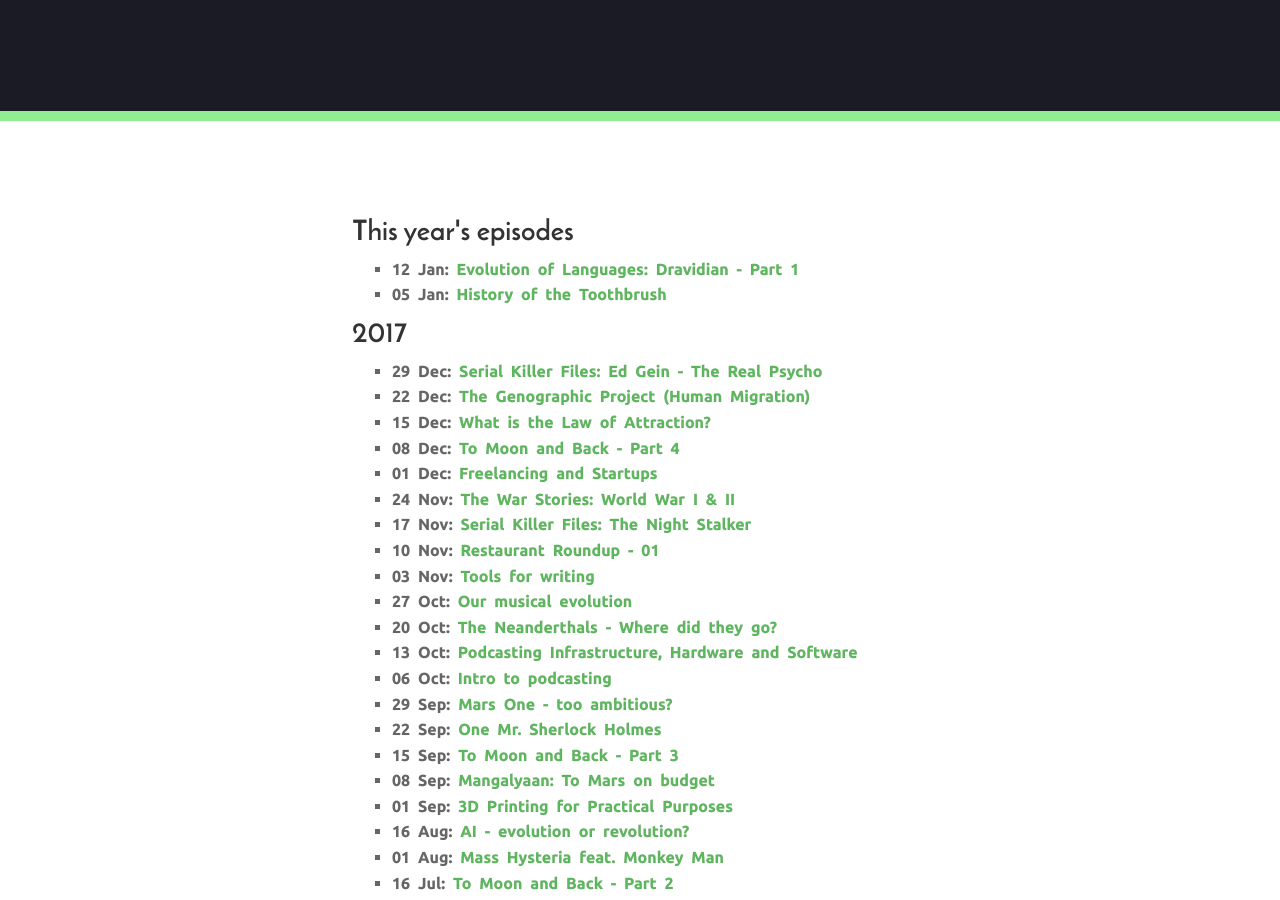
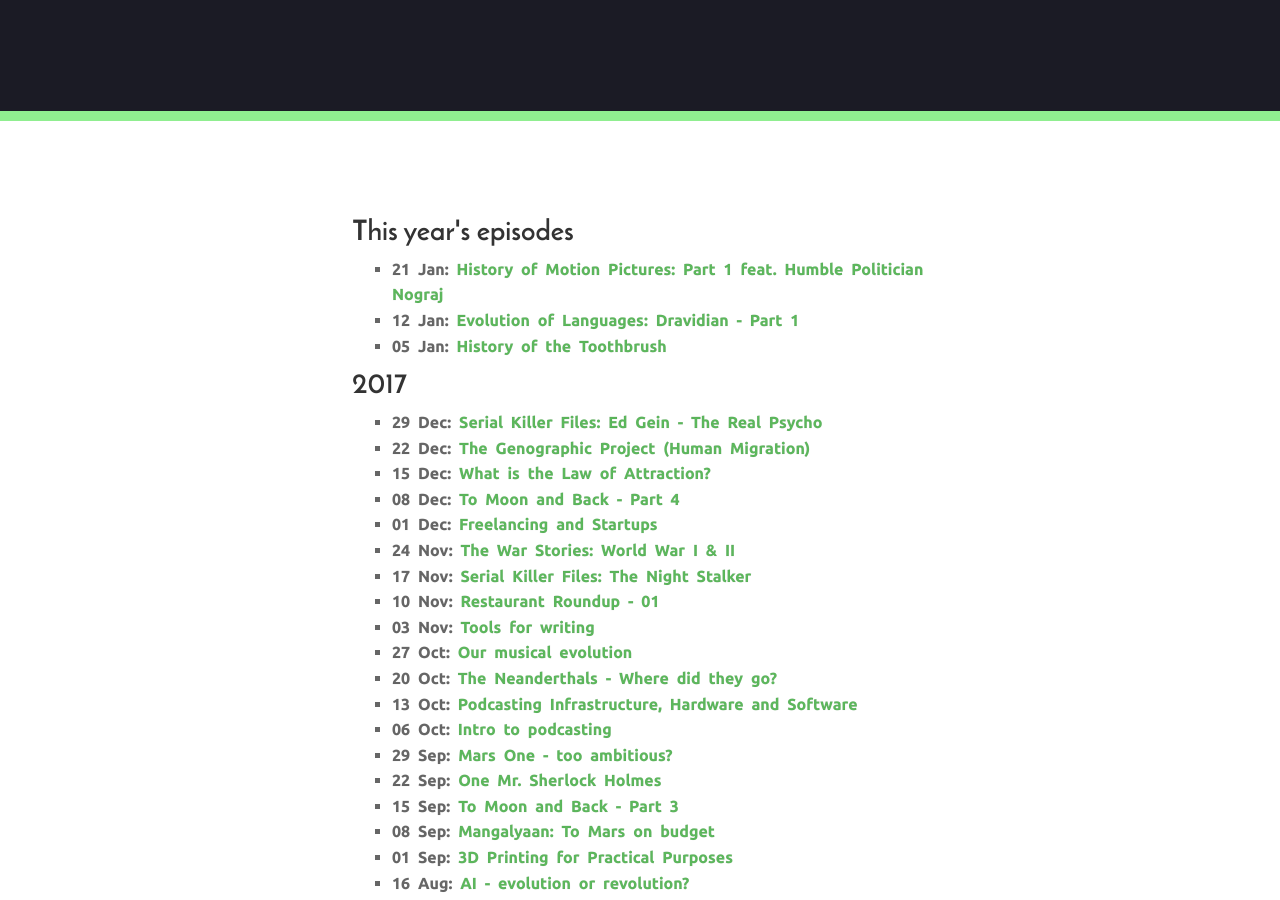
Before and after one commit to ramblingjoint/ramblingjoint, a Jekyll site: the page built from archives/index.html, in a window 1280 px wide and 900 px high, scrolled down 306 px. Built offline with Jekyll 4.4.1, drawn with Linux system fonts in a browser that asks for light colours; comment, search, counter and statistics services are not loaded; part of the change alters nothing that is shown.

Commit message:
published 'history of motion pic 1'

```diff
--- a/_posts/2018-01-12-028-evolution-of-language-dravidian-01.md
+++ b/_posts/2018-01-12-028-evolution-of-language-dravidian-01.md
@@ -1,7 +1,7 @@
 ---
 layout: post
 title:  "Evolution of Languages: Dravidian - Part 1"
-excerpt: "A look into the evolution o languages starting with Dravidian."
+excerpt: "A look into the evolution of languages starting with Dravidian."
 summary: "We talk about Dravidian languages, especially Kannada."
 episode: "028"
 audio: https://traffic.libsyn.com/writerandgeek/WnGEP028.mp3
--- /dev/null
+++ b/_posts/2018-01-21-029-history-of-motion-picture-01.md
@@ -0,0 +1,26 @@
+---
+layout: post
+title:  "History of Motion Pictures: Part 1 feat. Humble Politician Nograj"
+excerpt: "A look into the evolution of motion pictures and photography"
+summary: "We talk about the evolution of motion pictures and photography"
+episode: "029"
+audio: https://traffic.libsyn.com/writerandgeek/WnGEP029.mp3
+duration: "24:59"
+length: "8998039"
+explicit: "no"
+block: "no"
+banner: https://res.cloudinary.com/writerandgeek/image/upload/v1516541577/motion_pic.jpg
+author: "Writer & Geek"
+date:   2018-01-21 11:50:00
+categories: Regular
+comments: true
+---
+### Motion Pictures
+Motion Pictures are fascinating inventions. Not only is it a big industry but is also a powerful form of art for humans to express their ideas. In this episode we trace back the origin of what lead to the movies of today.
+
+- [Danish's SoundCloud account](https://soundcloud.com/danish-sait){:target="blank"}
+
+#### First ever photograph called _View from the Window at Le Gras_
+![First ever Photograph](https://res.cloudinary.com/writerandgeek/image/upload/v1516541858/View_from_the_Window.jpg)
+
+Image: [Pixabay](https://pixabay.com/en/camera-history-museum-film-ancient-1005999/){:target="blank"}
```
